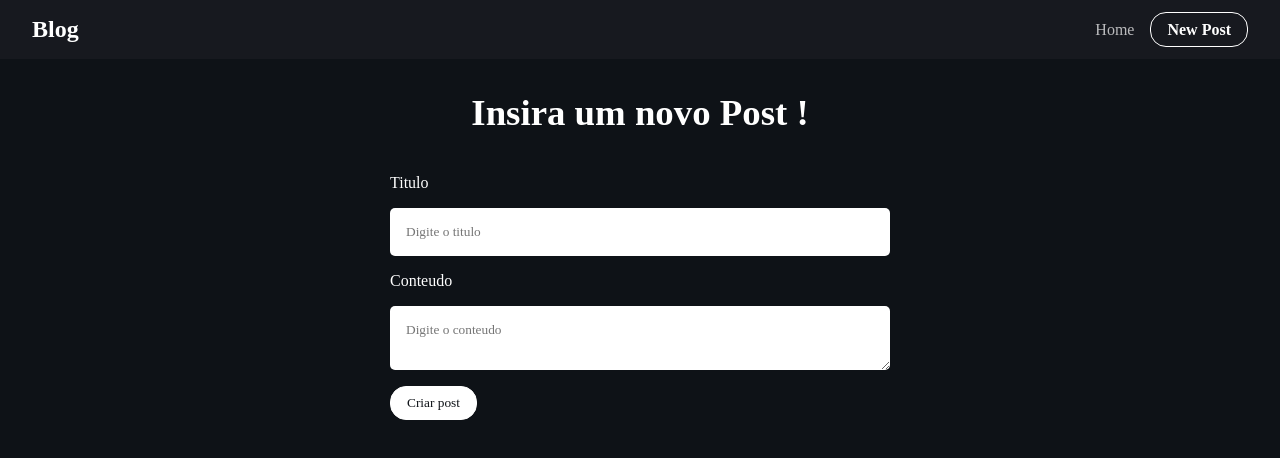
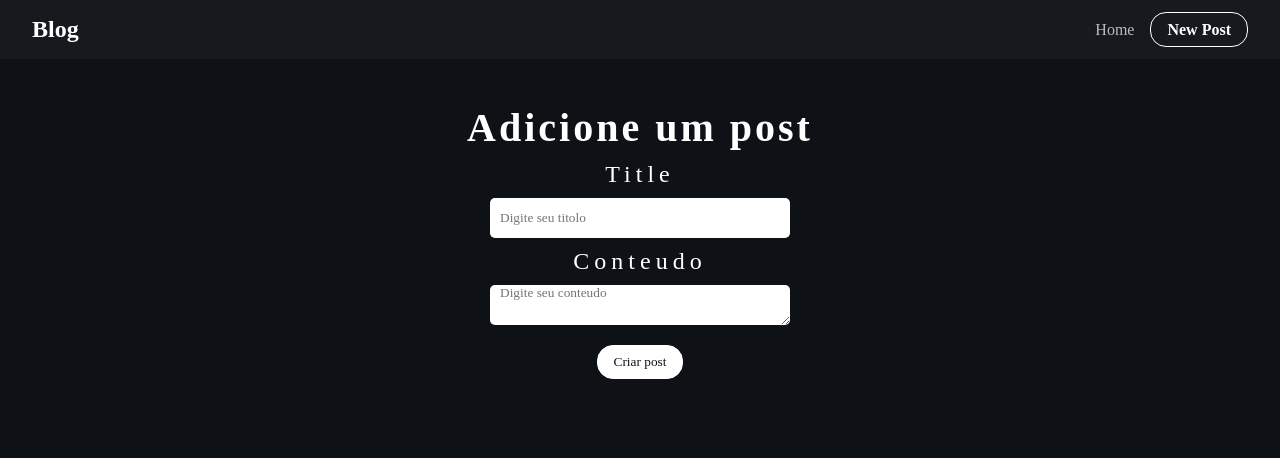
Before and after one commit to viniborges99/blog, a React (Vite) app: page /new in a window 1280 px wide. Shown: the top 458 px of the page. Built offline with nearby package versions, Linux system fonts and the light colour scheme; a web font is replaced by a local one.

Commit message:
adicionando novos styles ao newPost e refazendo a parte de criar novos posts

```diff
--- a/src/routes/NewPost.jsx
+++ b/src/routes/NewPost.jsx
@@ -1,52 +1,60 @@
-import blogFecth from '../axios/config'
+import React, { useState, useRef } from 'react'
 import Navbar from '../components/Navbar'
 import "./styles-new.css"
-import { useState } from 'react'
-import { useNavigate } from 'react-router-dom'
+import fechar from "../assets/xx.png"
 
-const NewPost = () => {
-  const navigate=useNavigate()
 
-  const [title,setTitle]=useState()
-  const [body, setBody]= useState()
 
-  const createPost = async (e)=>{
+function NewPost() {
+  //const users = []
+  const [users, setUsers] = useState([])
+  const inputTitle = useRef()
+  const textConteudo = useRef()
 
-   const post = {title, body, userId:1}
-   await blogFecth.post("/posts", {
-    body:post,
-  })
+  function addNewPost() {
+    setUsers([...users, { id: Math.random(), title: inputTitle.current.value, conteudo: textConteudo.current.value }])
+
+
   }
-  function goBackPage(){
-    navigate("/")
+
+  function deletePost(userId){
+    const newPost = users.filter(user=>user.id !== userId)
+    setUsers(newPost)
   }
 
 
 
 
 
+  return (
+    <div className='container'>
+      <Navbar />
+      <div className='containerItens'>
+        <h2>Adicione um post</h2>
+        <label className='conteudo'>Title</label>
+        <input ref={inputTitle} placeholder='Digite seu titolo' />
+        <label className='conteudo'>Conteudo</label>
+        <textarea ref={textConteudo} placeholder='Digite seu conteudo' />
+        <button className='btn-b' onClick={addNewPost}>Criar post</button>
+        <ul>
+          {users.map((user) => (
+            <div key={user.id}>
+              <li className='containerList' >
+                <label className='description'>Title<button onClick={()=>deletePost(user.id)}><img src={fechar} /></button> </label>
 
-  return (
-    <div>
-        <Navbar/>
-        <div className='new-post'>
-          <h2>Insira um novo Post !</h2>
-          <form onSubmit={(e)=> createPost(e)}>
-            <div className="form-control">
-              <label htmlFor="title">Titulo</label>
-              <input type="text" name='title'id='title' placeholder='Digite o titulo' onChange={(e)=> setTitle(e.target.value)} />
+                <p>{user.title}</p>
+                <label className='description'>Post</label>
+                <p>{user.conteudo}</p>
+              </li>
             </div>
-          </form>
-          <form>
-            <div className="form-control">
-              <label htmlFor="body">Conteudo</label>
-             <textarea name="body" id="body" placeholder='Digite o conteudo'
-             onChange={(e)=> setBody(e.target.value)} ></textarea>
-            </div>
-            <input type="submit" value="Criar post" className='btn'onClick={goBackPage} />
-          </form>
-        </div>
 
+
+
+          ))
+          }
+
+        </ul>
+      </div>
     </div>
   )
 }
--- a/src/routes/styles-new.css
+++ b/src/routes/styles-new.css
@@ -1,25 +1,86 @@
-.new-post h2{
-    text-align: center;
-    margin-top: 2rem;
-    margin-bottom: 2.5rem;
-    font-size: 2.3rem;
-}
-form{
-    max-width: 500px;
-    width: 100%;
-    margin: 0 auto;
-}
-.form-control{
+.containerItens{
     display: flex;
     flex-direction: column;
-    margin-bottom: 1rem;
+    width: 100vw;
+    align-items: center;
+    justify-content: center;
 }
-.form-control label{
-    margin-bottom: 1rem;
+.containerItens h2{
+    font-size: 2.5rem;
+    margin-top: 45px;
+    letter-spacing: 3px;
 }
-.form-control input,
-.form-control textarea{
-    padding: 1rem;
+.conteudo{
+    font-size: 1.5rem;
+    margin-top: 10px;
+    margin-bottom: 10px;
+    letter-spacing: 5px;
+}
+.containerItens input{
+    width: 300px;
+    height: 40px;
     border-radius: 5px;
     border: none;
+    outline: none;
+    text-indent: 10px;
 }
+.containerItens textarea{
+    min-width: 300px;
+    max-width: 300px;
+    height: 40px;
+    border-radius: 5px;
+    border: none;
+    outline: none;
+    text-indent: 10px;
+    text-align: left;
+}
+.btn-b{
+    background-color: #ffff;
+    margin-top: 20px;
+    color: #0e1217;
+    border: 1px solid #fff;
+    padding: 0.5rem 1rem;
+    border-radius: 1rem;
+    max-width: 100px;
+    text-align: center;
+    cursor: pointer;
+    transition: 0.3s;
+}
+.btn-b:hover{
+    color: #fff;
+    background-color:#0e1217 ;
+}
+.containerList{
+    display: flex;
+    flex-direction: column;
+    background-color: #17191F;
+    width: 500px;
+    height: 150px;
+    border-radius: 5px;
+    margin-bottom: 30px;
+    margin-top: 20px;
+    gap: 15px;
+    text-indent: 20px;
+    border: 1px solid #fff;
+}
+.description{
+    display: flex;
+    justify-content: space-between;
+    background-color: #ffffff10;
+    font-size: 1rem;
+    letter-spacing: 3px;
+    height: 25px;
+
+}
+.description button {
+ background-color:transparent;
+ border: none;
+ cursor: pointer;
+}
+.description img{
+    height: 20px;
+    width: 20px;
+    margin-top: 3px;
+    margin-right: 5px;
+    transform: rotate(43deg);
+}
```
Also changed, not shown: src/assets/xx.png (added).
